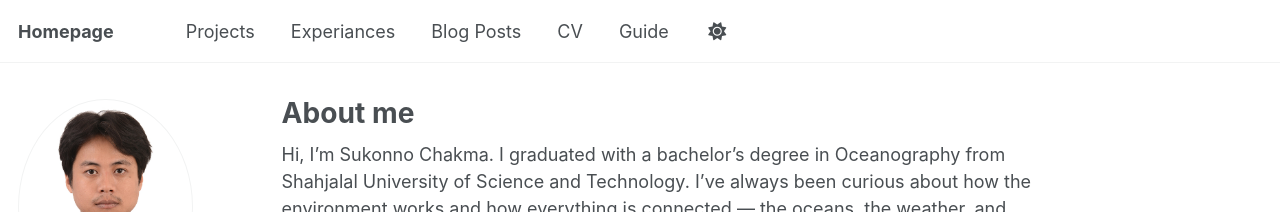
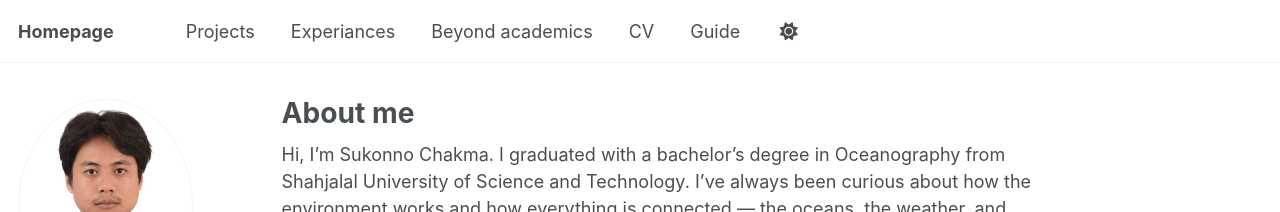
Before and after one commit to Sukonno-Chakma/Sukonno-Chakma.github.io, a Jekyll site: the page built from _pages/about.md, in a window 1280 px wide. Shown: the top 212 px of the page. Built offline with Jekyll 4.4.1, drawn with Linux system fonts in a browser that asks for light colours; a script that is not in the unit is left out.

Commit message:
Update navigation.yml

```diff
--- a/_data/navigation.yml
+++ b/_data/navigation.yml
@@ -14,8 +14,8 @@ main:
   - title: "Experiances"
     url: /Experiances/
 
-  - title: "Blog Posts"
-    url: /year-archive/
+  - title: "Beyond academics"
+    url: /Beyond academics/
 
   - title: "CV"
     url: /files/Sukonno's_CV_main.pdf
```
